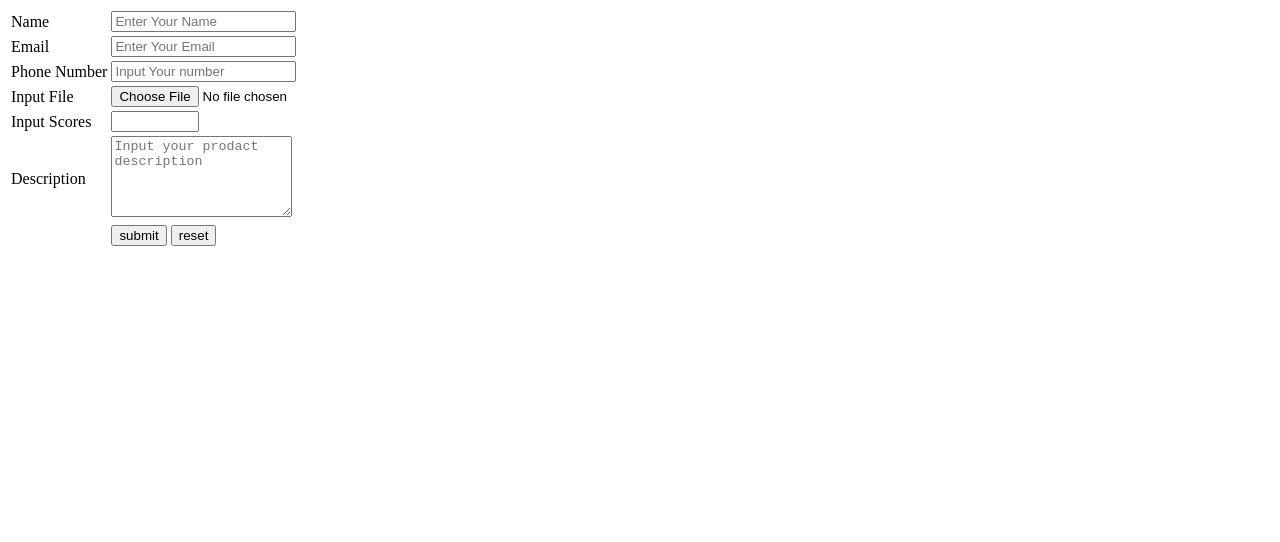
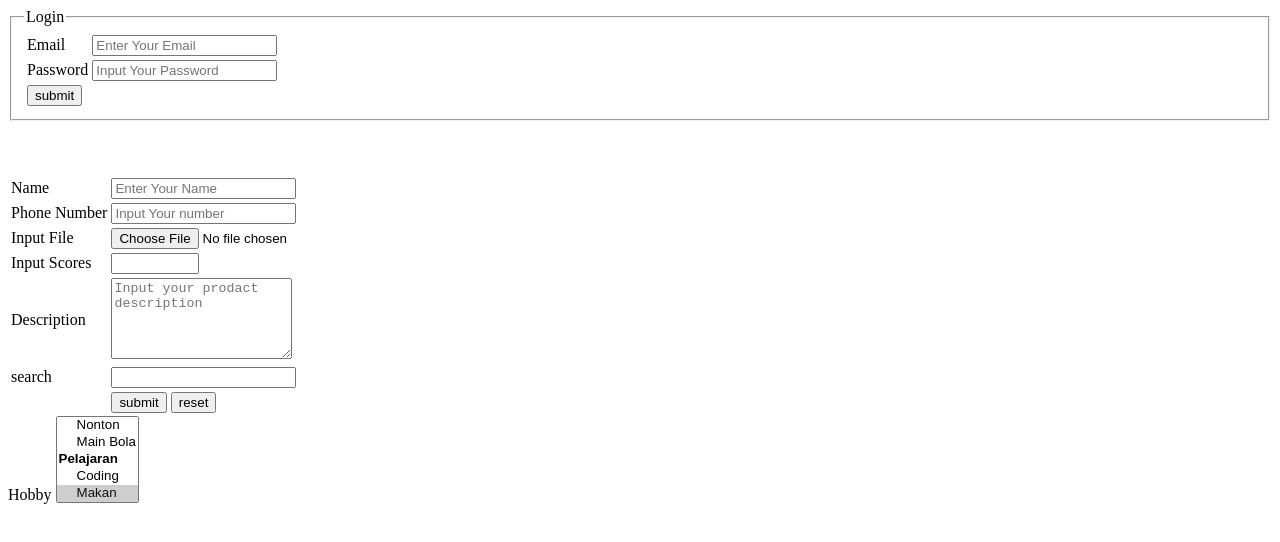
Before and after one commit to Amru-Official/Amru-official.github.io, a plain HTML site: page index.html in a window 1280 px wide. Drawn offline with Linux system fonts and the light colour scheme.

Commit message:
membuat form login

```diff
--- a/index.html
+++ b/index.html
@@ -4,17 +4,40 @@
     <meta charset="UTF-8">
     <meta name="viewport" content="width=device-width, initial-scale=1.0">
     <title>Document</title>
+    <style>
+        form {
+         margin-left: auto;
+         margin-right: auto;
+        }
+    </style>
 </head>
 <body>
+    <!-- fieldset of login form -->
+
+    <form action="testing.txt" method="post" enctype="application/x-www-form-urlencoded">
+    <fieldset>
+        <legend>Login</legend>
+        <table>
+            <tr>
+                <td><label for="email">Email</label></td>
+                <td><input type="email" name="email" id="email" placeholder="Enter Your Email" required></td>
+            </tr>
+            <tr>
+                <td><label for="password">Password</label></td>
+                <td><input type="password" name="password" id="password" placeholder="Input Your Password" required></td>
+            </tr>
+            <tr>
+                <td><input type="submit" value="submit"></td>
+            </tr>
+        </table>
+    </fieldset>
+    </form>
+    <br><br><br>
     <form enctype="multipart/form-data" action="recive.html" method="post">
         <table>
             <tr>
                 <td><label for="name">Name</label></td>
                 <td><input type="text" name="name" id="name" placeholder="Enter Your Name" required></td>
-            </tr>
-            <tr>
-                <td><label for="email">Email</label></td>
-                <td><input type="email" name="email" id="email" placeholder="Enter Your Email"></td>
             </tr>
             <tr>
                 <td><label for="phone">Phone Number</label></td>
@@ -35,6 +58,12 @@
                 </td>
             </tr>
             <tr>
+                <td><label for="search">search</label></td>
+                <td>
+                    <input type="search" name="keyWord" id="search">
+                </td>
+            </tr>
+            <tr>
                 <td></td>
                 <td>
                     <input type="submit" value="submit">
@@ -42,6 +71,24 @@
                 </td>
             </tr>
         </table>
+        <label for="hobby">Hobby</label>
+        <select name="hobby" id="hobby" multiple size="5">
+            <optgroup label="Sport">
+                <option value="coding">Coding</option>
+                <option value="makan" >Makan</option>
+                <option value="nonton">Nonton</option>
+                <option value="mainBola">Main Bola</option>
+            </optgroup>
+            <optgroup label="Pelajaran" >
+                <option value="coding">Coding</option>
+                <option value="makan" selected>Makan</option>
+                <option value="nonton">Nonton</option>
+                <option value="mainBola">Main Bola</option>
+            </optgroup>
+        </select>
+        <datalist>
+
+        </datalist>
         </form>
 </body>
 </html>
```
